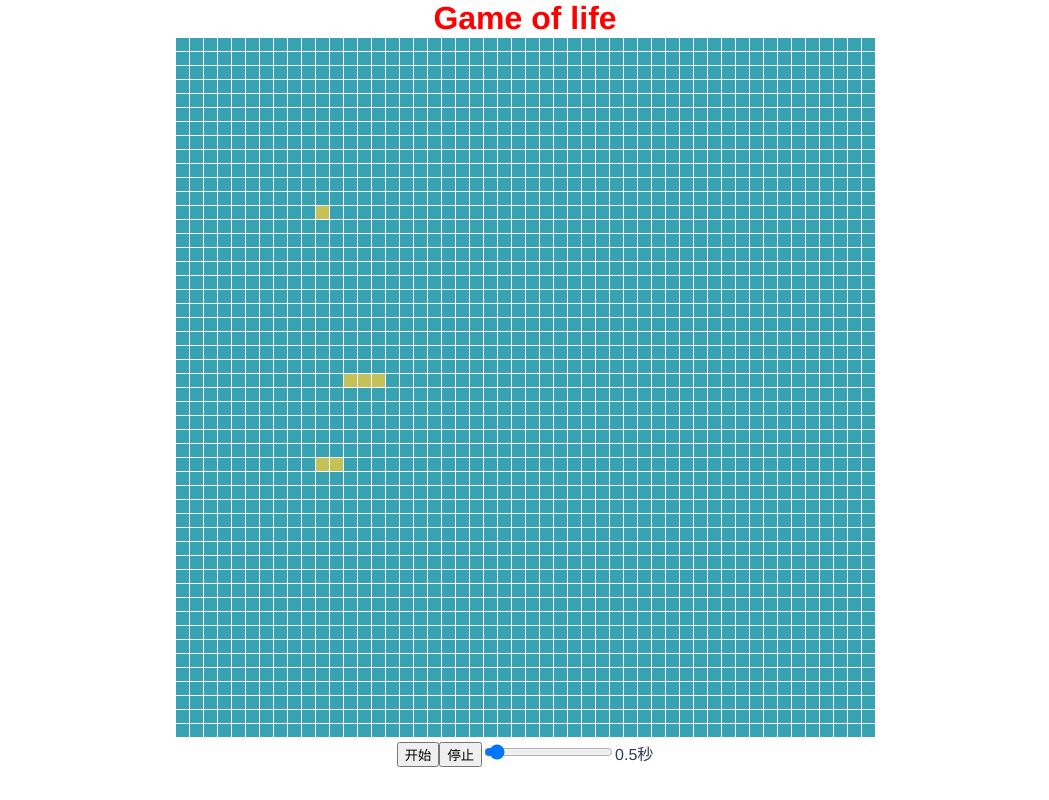
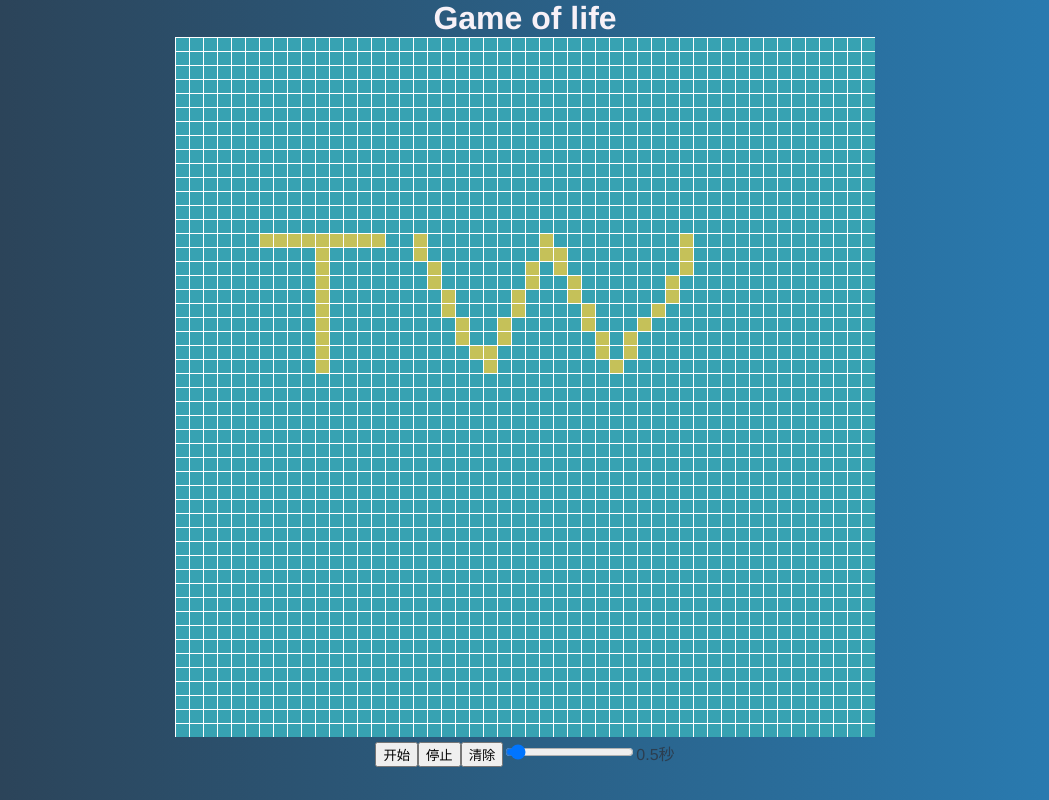
Before and after one commit to fantasticZhang/GameOfLife, a Vue app: page / in a window 1280 px wide. Shown: the whole page, without its empty margins (115-1164 px from the left). Built offline with nearby package versions, Linux system fonts and the light colour scheme.

Commit message:
完成组件化

```diff
--- a/src/App.vue
+++ b/src/App.vue
@@ -1,16 +1,38 @@
 <template>
   <div id="app">
     <header-title></header-title>
-    <game-panel></game-panel>
+    <game-panel :gamePanel="gamePanel"></game-panel>
+    <tool-bar :gamePanel="gamePanel"></tool-bar>
   </div>
 </template>
 
 <script>
-import Hello from './components/Hello'
+  import Hello from './components/Hello';
+  import Game from './game';
   export default {
     name: 'app',
     components: {
       Hello
+    },
+    data() {
+      return {
+        gamePanel: '',
+      }
+    },
+    mounted: function () {
+      this.gamePanel = new Game({
+        'canvasId': 'gamePanel',
+        'widthNumber': 50,
+        'heightNumber': 50,
+        'initLive': [[10, 15], [10, 16], [10, 17], [10, 18], [10, 19], [10, 20], [10, 21], [10, 22],
+          [10, 23], [6, 14], [7, 14], [8, 14], [9, 14], [10, 14], [11, 14], [12, 14],
+          [13, 14], [14, 14], [17, 14], [17, 15], [18, 16], [18, 17], [19, 18], [19, 19],
+          [20, 20], [20, 21], [21, 22], [22, 23], [22, 22], [23, 21], [23, 20], [24, 19],
+          [24, 18], [25, 17], [25, 16], [26, 15], [26, 14], [27, 15], [27, 16], [36, 16],
+          [28, 17], [28, 18], [29, 19], [29, 20], [30, 21], [30, 22], [31, 23], [32, 22],
+          [32, 21], [33, 20], [34, 19], [35, 18], [35, 17], [36, 15], [36, 14],]
+      });
+      this.gamePanel.init();
     }
   }
 </script>
@@ -24,8 +46,8 @@ export default {
     -moz-osx-font-smoothing: grayscale;
     text-align: center;
     color: #2c3e50;
-  /*background: #2980b9;  !* fallback for old browsers *!*/
-  /*background: -webkit-linear-gradient(to right, #2c3e50, #2980b9);  !* Chrome 10-25, Safari 5.1-6 *!*/
-  /*background: linear-gradient(to right, #2c3e50, #2980b9); !* W3C, IE 10+/ Edge, Firefox 16+, Chrome 26+, Opera 12+, Safari 7+ *!*/
+    background: #2980b9; /* fallback for old browsers */
+    background: -webkit-linear-gradient(to right, #2c3e50, #2980b9); /* Chrome 10-25, Safari 5.1-6 */
+    background: linear-gradient(to right, #2c3e50, #2980b9); /* W3C, IE 10+/ Edge, Firefox 16+, Chrome 26+, Opera 12+, Safari 7+ */
   }
 </style>
--- a/src/components/GamePanel.vue
+++ b/src/components/GamePanel.vue
@@ -3,24 +3,13 @@
     <canvas ref="gamePanel" id="gamePanel" width="700" height="700" @click="getPosition">
     </canvas>
     <br>
-    <button :disabled="!isStartFlag" @click="startAnimation">
-      开始
-    </button>
-    <button @click="stopAnimation">
-      停止
-    </button>
-    <input type="range" id="animationSpeed" v-model="animationSpeed" value="0.5" min="0.1" max="10" step="0.1">
-    <span>{{animationSpeed}}秒</span>
   </div>
 </template>
 <script>
-  import Game from '../game';
   export default{
+    props: ['gamePanel'],
     data() {
       return {
-        gamePanel: '',
-        animationSpeed: .5,
-        isStartFlag: true
       }
     },
     methods: {
@@ -30,31 +19,14 @@
           x: event.clientX - rect.left,
           y: event.clientY - rect.top
         };
-        ;
         this.gamePanel.setPosition(currentPosition);
       },
-      startAnimation(){
-        this.gamePanel.startAnimation(this.animationSpeed);
-        this.isStartFlag = false;
-      },
-      stopAnimation(){
-        this.gamePanel.stopAnimation();
-        this.isStartFlag = true;
-      }
+
     },
-    mounted: function () {
-      this.gamePanel = new Game({
-        'canvasId': 'gamePanel',
-        'widthNumber': 50,
-        'heightNumber': 50,
-        'initLive': [[10, 30], [11, 30], [12, 24], [13, 24], [14, 24], [10, 12]]
-      });
-      this.gamePanel.init();
-      //setInterval(this.gamePanel.update(),1000);
-    }
   }
 </script>
 <style lang="scss" scoped>
-  canvas {
+  span {
+    color: #f7f1f7;
   }
 </style>
--- a/src/components/Header.vue
+++ b/src/components/Header.vue
@@ -14,7 +14,7 @@
 
 <style lang="scss">
   header {
-    color: red;
+    color: #f7f1f7;
     h1 {
       margin: 0;
     }
--- a/src/components/ToolBar.vue
+++ b/src/components/ToolBar.vue
@@ -1,6 +1,44 @@
 <template>
+  <div>
+    <button :disabled="!isStartFlag" @click="startAnimation">
+      开始
+    </button>
+    <button @click="stopAnimation">
+      停止
+    </button>
+    <button :disabled="!isStartFlag" @click="clearAnimation">
+      清除
+    </button>
+    <input type="range" id="animationSpeed" v-model="animationSpeed" value="0.5" min="0.1" max="10" step="0.1">
+    <span>{{animationSpeed}}秒</span>
+  </div>
+</template>
 
-</template>
+<script>
+  export default{
+    data() {
+      return {
+        animationSpeed: .5,
+        isStartFlag: true
+      }
+    },
+    props:['gamePanel'],
+    methods: {
+      startAnimation(){
+        this.gamePanel.startAnimation(this.animationSpeed);
+        this.isStartFlag = false;
+      },
+      stopAnimation(){
+        this.gamePanel.stopAnimation();
+        this.isStartFlag = true;
+      },
+      clearAnimation(){
+        this.gamePanel.clearAnimation();
+      }
+    }
+  }
+
+</script>
 
 <style>
 
--- a/src/game.js
+++ b/src/game.js
@@ -11,7 +11,6 @@ export default function (param) {
 
 
   let canvas = document.getElementById(canvasId);
-  console.log(canvas);
   let context = canvas.getContext('2d');
   let cellWidth;
   let cellHeight;
@@ -30,7 +29,6 @@ export default function (param) {
   this.init = function () {
     let canvasWidth = canvas.width;
     let canvasHeight = canvas.height;
-    console.log(canvasHeight, canvasWidth);
     cellWidth = canvasWidth / widthNumber;
     cellHeight = canvasHeight / heightNumber
 
@@ -60,8 +58,8 @@ export default function (param) {
   };
 
   this.setPosition = function (position) {
-    let x = Math.floor(position.x/cellWidth);
-    let y = Math.floor(position.y/cellHeight);
+    let x = Math.floor(position.x / cellWidth);
+    let y = Math.floor(position.y / cellHeight);
     initState[x][y] = 1;
     drawCanvas();
   }
@@ -73,7 +71,7 @@ export default function (param) {
         if (initState[index][subIndex] === 0) {
           context.fillStyle = '#37A2B2';
           context.fillRect(index * cellWidth + 1, subIndex * cellHeight + 1, cellWidth - 1, cellHeight - 1);
-        }else{
+        } else {
           context.fillStyle = '#C5C159';
           context.fillRect(index * cellWidth + 1, subIndex * cellHeight + 1, cellWidth - 1, cellHeight - 1);
         }
@@ -143,7 +141,7 @@ export default function (param) {
 
   //开始执行动画
   this.startAnimation = function (time) {
-    canvasInterval = setInterval(update,time*1000);
+    canvasInterval = setInterval(update, time * 1000);
   };
   // init();
 
@@ -153,6 +151,17 @@ export default function (param) {
     // clearInterval(canvasInterval);
   };
 
+  // 清除所有生命点
+  this.clearAnimation = function () {
+    for (let index = 0; index < widthNumber; index++) {
+      initState[index] = new Array();
+      for (let subIndex = 0; subIndex < heightNumber; subIndex++) {
+        initState[index][subIndex] = 0;
+      }
+    }
+    drawCanvas();
+  }
+
   //下一步
   this.nextAnimation = function () {
     update();
```
Also changed, not shown: src/main.js (+4 -3 lines). Lines whose indentation alone changed are shown as unchanged.
